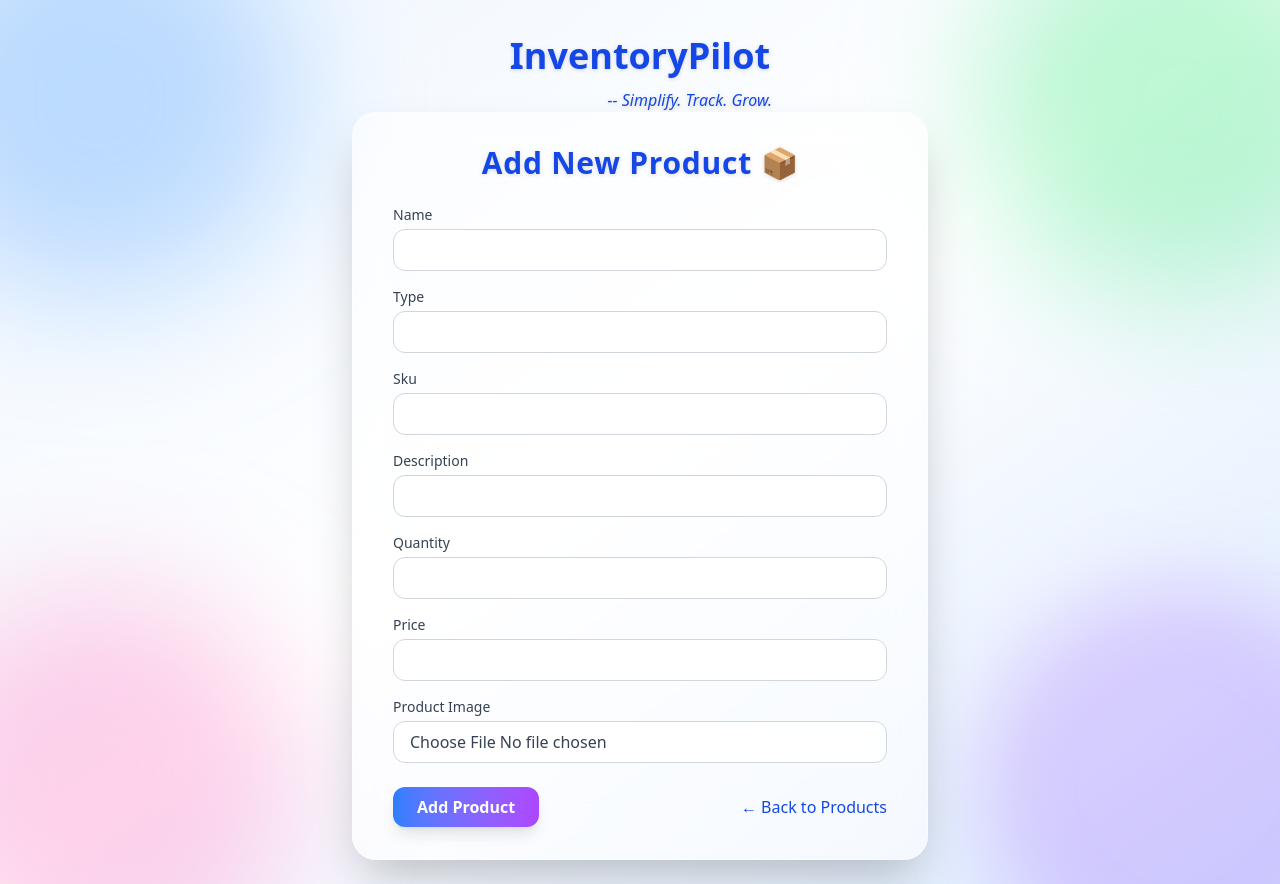
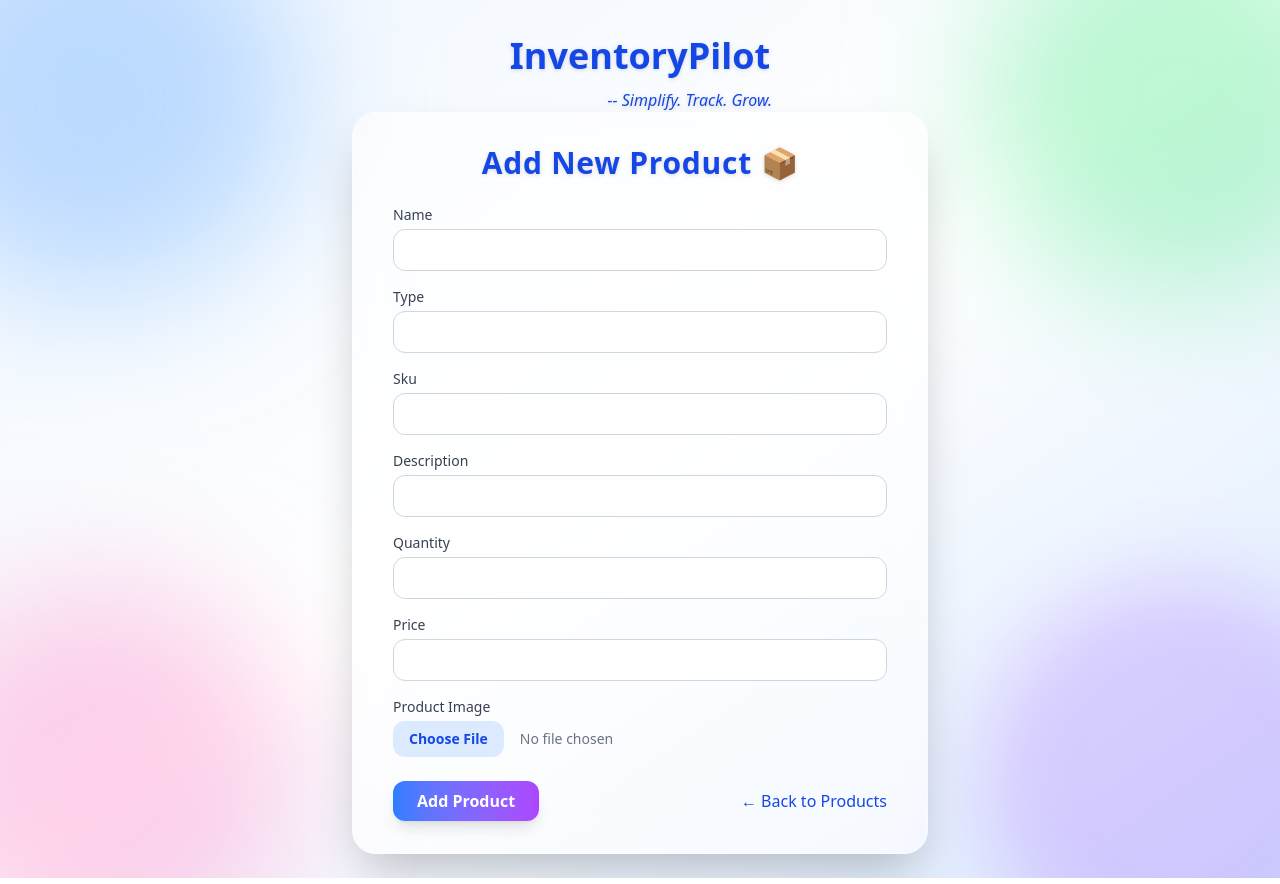
Before and after one commit to atharva5924/InventoryPilot-frontend, a React (Vite) app: page /add in a window 1280 px wide. Built offline with nearby package versions, Linux system fonts and the light colour scheme.

Commit message:
Update AddProduct.jsx

```diff
--- a/src/pages/AddProduct.jsx
+++ b/src/pages/AddProduct.jsx
@@ -122,7 +122,7 @@
               name="image"
               accept="image/*"
               onChange={handleChange}
-              className="w-full text-gray-700 bg-white/70 backdrop-blur-sm rounded-xl border border-gray-300 px-4 py-2"
+              className="block w-full text-sm text-gray-500 file:mr-4 file:py-2 file:px-4 file:rounded-xl file:border-0 file:text-sm file:font-semibold file:bg-blue-100 file:text-blue-700 hover:file:bg-blue-200"
               required
             />
           </div>
```
